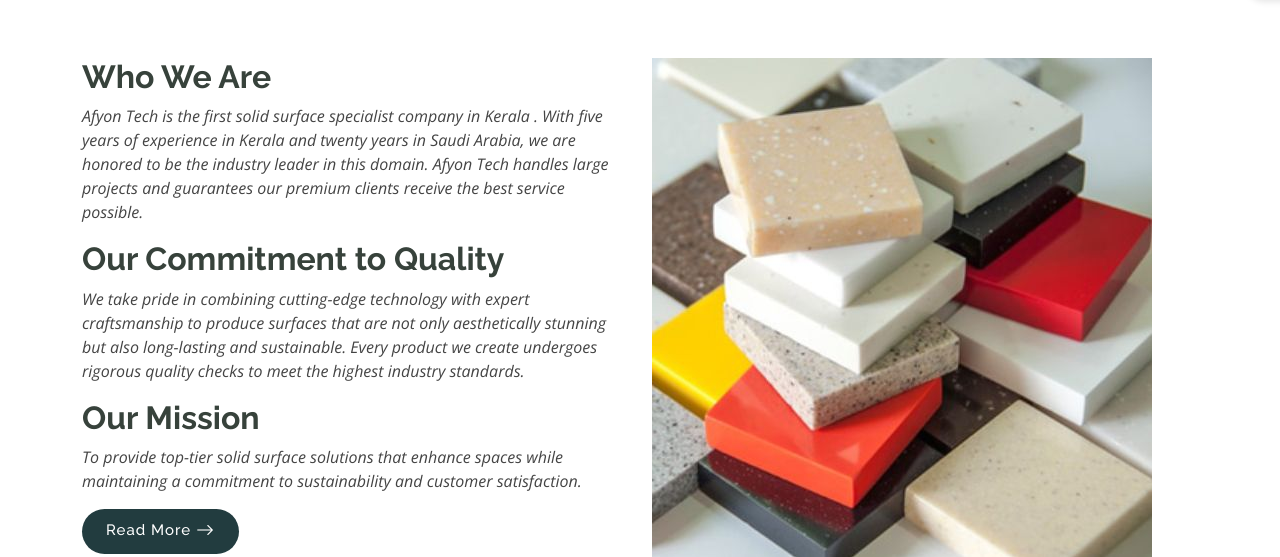
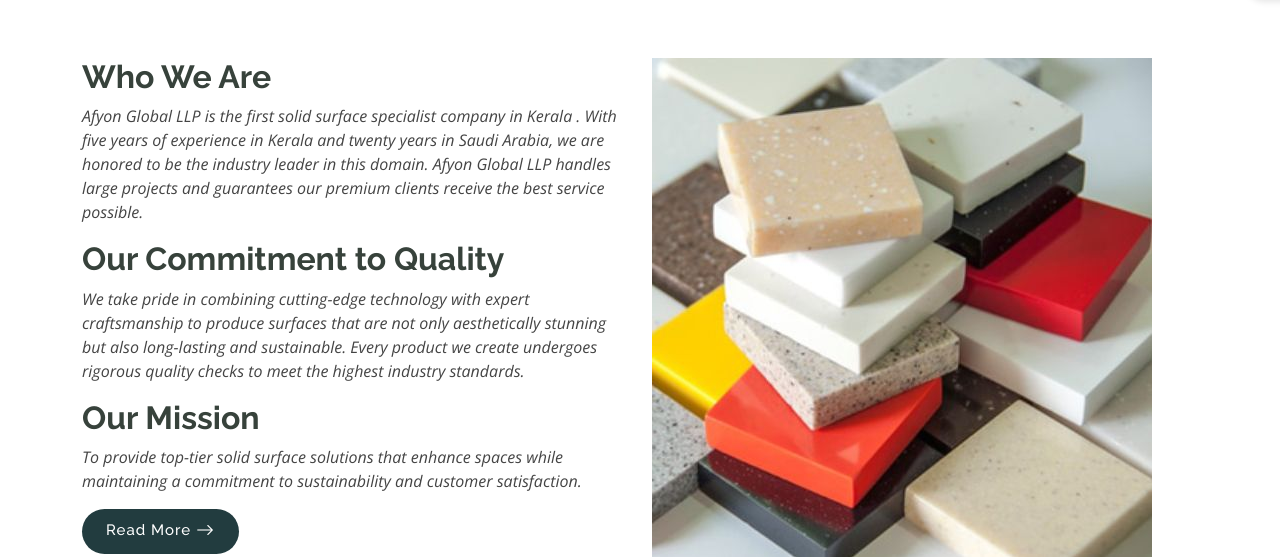
Before and after one commit to najwaaah/AFYON, a Django app: page / in a window 1280 px wide. Shown: the part 732-1289 px from the top of the page. Run offline with Django 5.2, Linux system fonts and the light colour scheme; data comes from the database, SQL or seed files in the repository; some libraries are stand-ins or nearby versions.

Commit message:
Update index.html

```diff
--- a/templates/web/index.html
+++ b/templates/web/index.html
@@ -53,10 +53,10 @@
           <div class="col-lg-6 order-2 order-lg-1 content" data-aos="fade-up" data-aos-delay="200">
             <h3>Who We Are</h3>
             <p class="fst-italic">
-              Afyon Tech is the first solid surface specialist company in
+              Afyon Global LLP is the first solid surface specialist company in
 Kerala . With five years of experience in Kerala and twenty
 years in Saudi Arabia, we are honored to be the industry
-leader in this domain. Afyon Tech handles large projects
+leader in this domain. Afyon Global LLP handles large projects
 and guarantees our premium clients receive the best
 service possible.
             </p>
```
